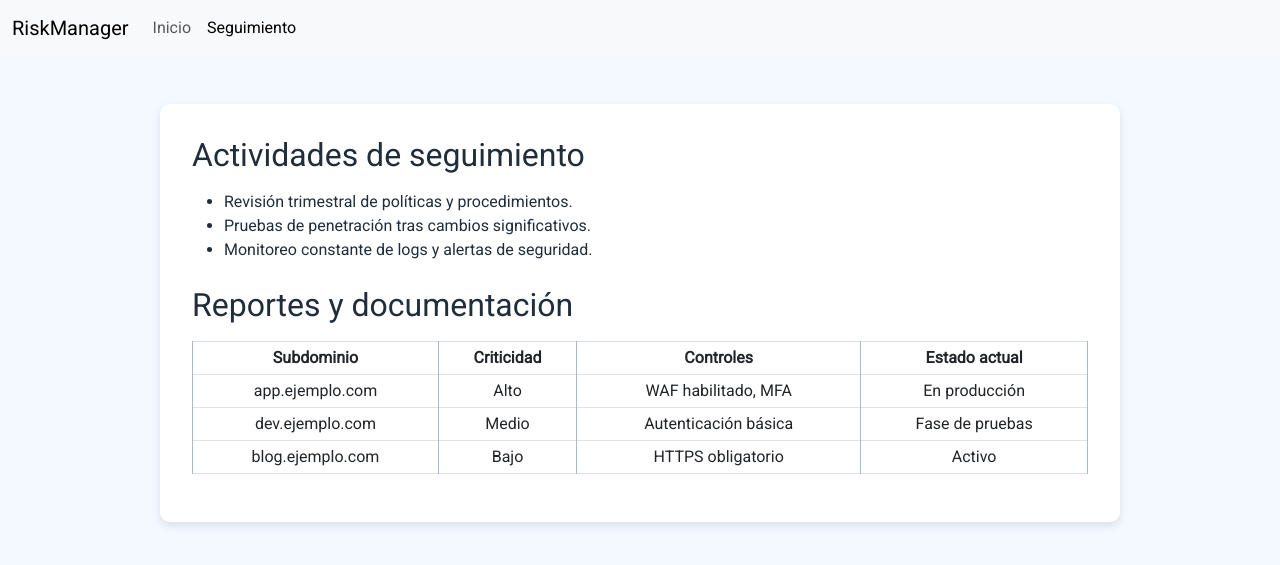
After one commit to Sebasflm/riskmanager, a Flask app: page /seguimiento in a window 1280 px wide. The commit adds this page. Shown: the top 565 px of the page. Run offline with Flask 3, Linux system fonts and the light colour scheme.

Commit message:
Add seguimiento page and navigation

```diff
--- a/app.py
+++ b/app.py
@@ -29,5 +29,10 @@ def results(domain):
         residuales=residuales
     )
 
+@app.route("/seguimiento")
+def seguimiento():
+    """Display follow-up activities and documentation."""
+    return render_template("seguimiento.html")
+
 if __name__ == "__main__":
     app.run(host="0.0.0.0", port=5000)
--- /dev/null
+++ b/templates/seguimiento.html
@@ -0,0 +1,59 @@
+<!DOCTYPE html>
+<html>
+<head>
+    <title>Seguimiento</title>
+    <link href="https://cdn.jsdelivr.net/npm/bootstrap@5.3.0/dist/css/bootstrap.min.css" rel="stylesheet">
+    <link rel="icon" href="{{ url_for('static', filename='img/favicon.ico') }}">
+    <link rel="stylesheet" href="{{ url_for('static', filename='css/style.css') }}">
+</head>
+<body>
+    <nav class="navbar navbar-expand-lg navbar-light bg-light">
+        <div class="container-fluid">
+            <a class="navbar-brand" href="{{ url_for('index') }}">RiskManager</a>
+            <div class="collapse navbar-collapse">
+                <ul class="navbar-nav me-auto mb-2 mb-lg-0">
+                    <li class="nav-item"><a class="nav-link" href="{{ url_for('index') }}">Inicio</a></li>
+                    <li class="nav-item"><a class="nav-link active" aria-current="page" href="{{ url_for('seguimiento') }}">Seguimiento</a></li>
+                </ul>
+            </div>
+        </div>
+    </nav>
+    <div class="container mt-5">
+        <h2 class="mb-3">Actividades de seguimiento</h2>
+        <ul>
+            <li>Revisión trimestral de políticas y procedimientos.</li>
+            <li>Pruebas de penetración tras cambios significativos.</li>
+            <li>Monitoreo constante de logs y alertas de seguridad.</li>
+        </ul>
+
+        <h2 class="mb-3 mt-4">Reportes y documentación</h2>
+        <table class="table table-bordered table-sm">
+            <tr>
+                <th>Subdominio</th>
+                <th>Criticidad</th>
+                <th>Controles</th>
+                <th>Estado actual</th>
+            </tr>
+            <tr>
+                <td>app.ejemplo.com</td>
+                <td>Alto</td>
+                <td>WAF habilitado, MFA</td>
+                <td>En producción</td>
+            </tr>
+            <tr>
+                <td>dev.ejemplo.com</td>
+                <td>Medio</td>
+                <td>Autenticación básica</td>
+                <td>Fase de pruebas</td>
+            </tr>
+            <tr>
+                <td>blog.ejemplo.com</td>
+                <td>Bajo</td>
+                <td>HTTPS obligatorio</td>
+                <td>Activo</td>
+            </tr>
+        </table>
+    </div>
+    <script src="https://cdn.jsdelivr.net/npm/bootstrap@5.3.0/dist/js/bootstrap.bundle.min.js"></script>
+</body>
+</html>
```
Also changed, not shown: templates/index.html (+11 -0 lines), templates/results.html (+11 -0 lines).
